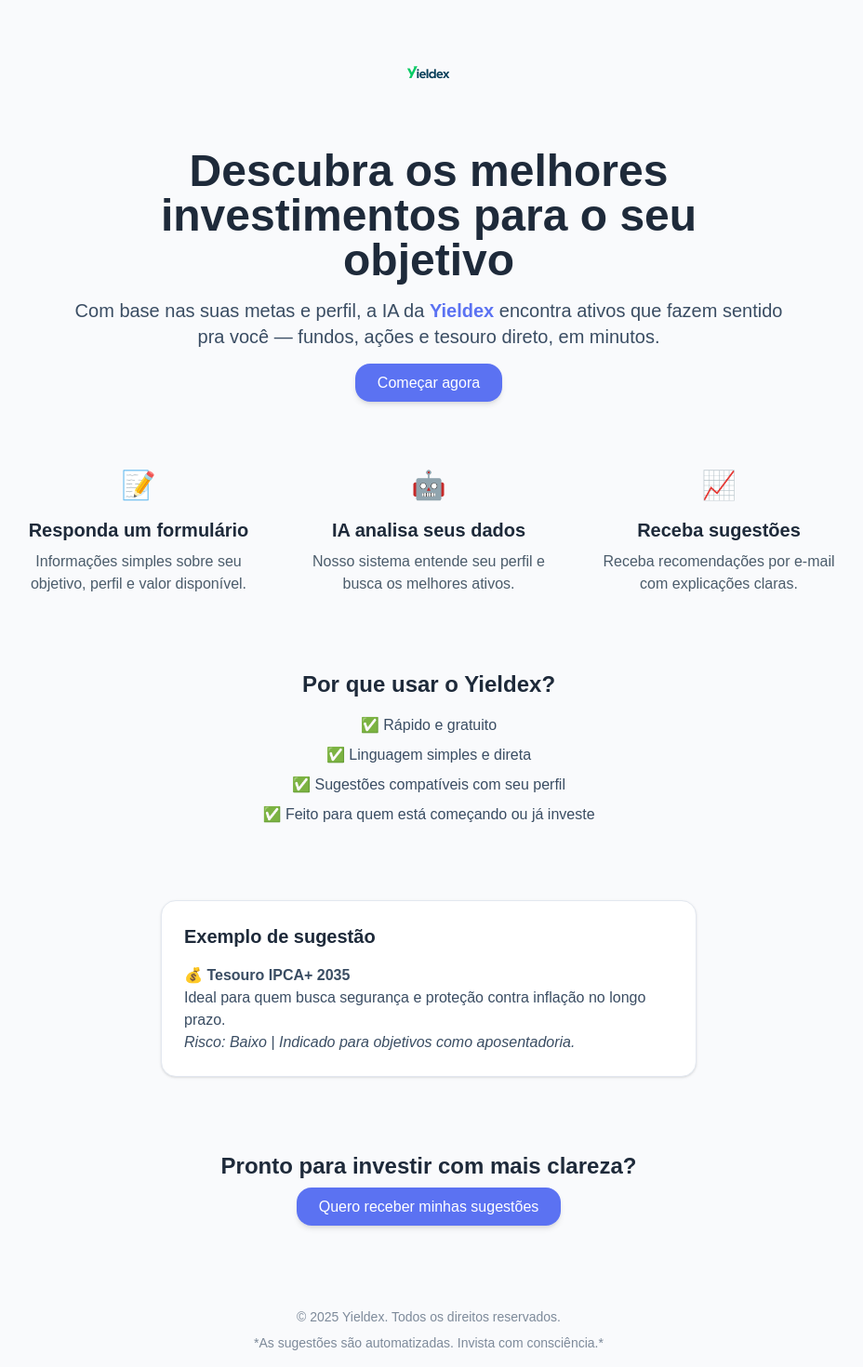
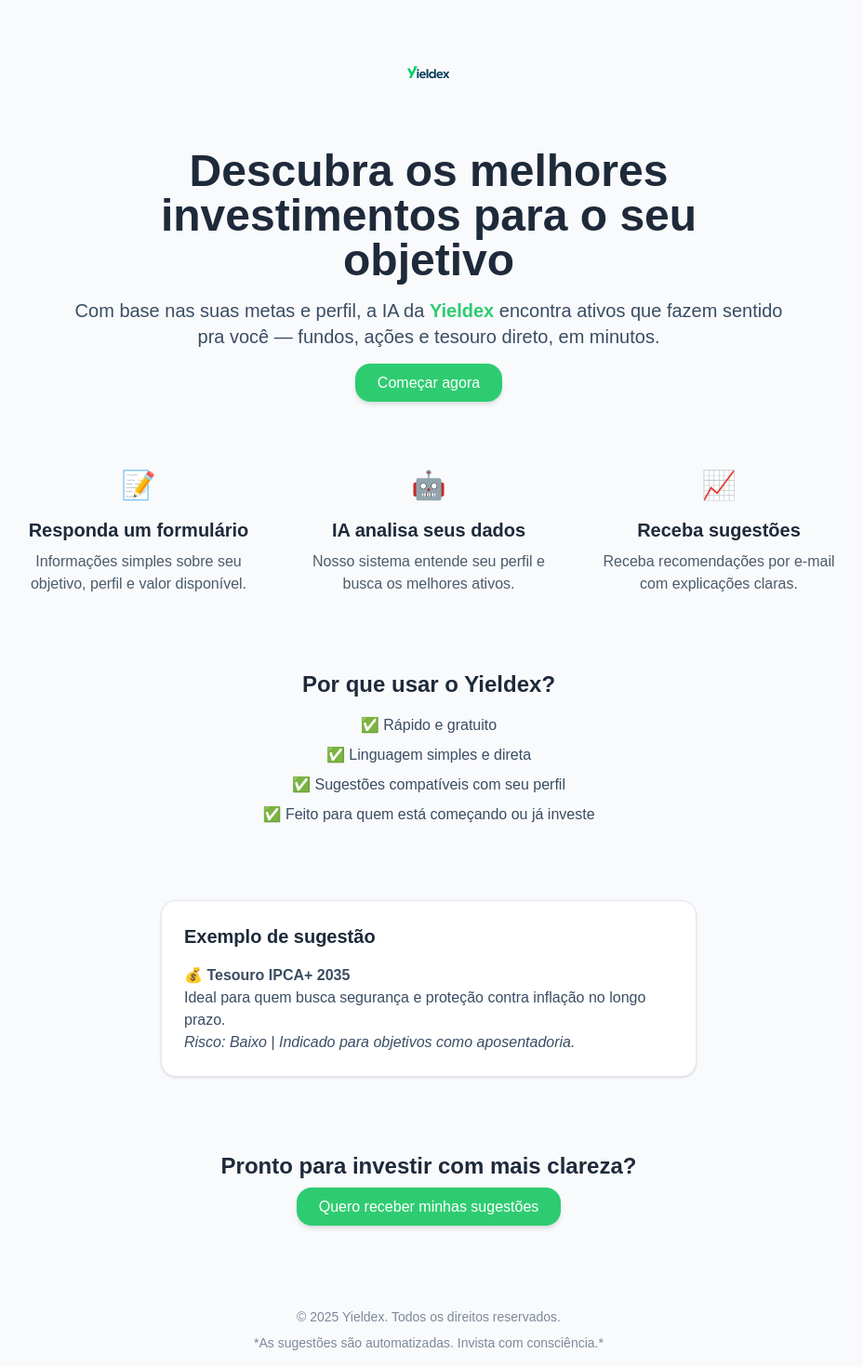
Before and after one commit to yieldexequipe/Yieldex, a Next.js app: page / in a window 1280 px wide. Shown: the top 1470 px of the page at 93% size, without its empty margins (179-1107 px from the left). Built offline with nearby package versions, Linux system fonts and the light colour scheme.

Commit message:
Update index.js

```diff
--- a/pages/index.js
+++ b/pages/index.js
@@ -10,13 +10,13 @@ export default function YieldexLandingPage() {
       <section className="max-w-3xl text-center">
         <h1 className="text-4xl md:text-5xl font-bold mb-4 text-[#1E2A3A]">Descubra os melhores investimentos para o seu objetivo</h1>
         <p className="text-lg md:text-xl mb-6 text-[#3A4D63]">
-          Com base nas suas metas e perfil, a IA da <span className="font-semibold text-[#5B72F2]">Yieldex</span> encontra ativos que fazem sentido pra você — fundos, ações e tesouro direto, em minutos.
+          Com base nas suas metas e perfil, a IA da <span className="font-semibold text-[#2ECC71]">Yieldex</span> encontra ativos que fazem sentido pra você — fundos, ações e tesouro direto, em minutos.
         </p>
         <a
           href="https://tally.so/r/wdRYMD"
           target="_blank"
           rel="noopener noreferrer"
-          className="bg-[#5B72F2] text-white px-6 py-3 rounded-2xl shadow-md hover:bg-[#465cd0] transition"
+          className="bg-[#2ECC71] text-white px-6 py-3 rounded-2xl shadow-md hover:bg-[#465cd0] transition"
         >
           Começar agora
         </a>
@@ -67,7 +67,7 @@ export default function YieldexLandingPage() {
           href="https://tally.so/r/wdRYMD"
           target="_blank"
           rel="noopener noreferrer"
-          className="bg-[#5B72F2] text-white px-6 py-3 rounded-2xl shadow-md hover:bg-[#465cd0] transition"
+          className="bg-[#2ECC71] text-white px-6 py-3 rounded-2xl shadow-md hover:bg-[#465cd0] transition"
         >
           Quero receber minhas sugestões
         </a>
```
